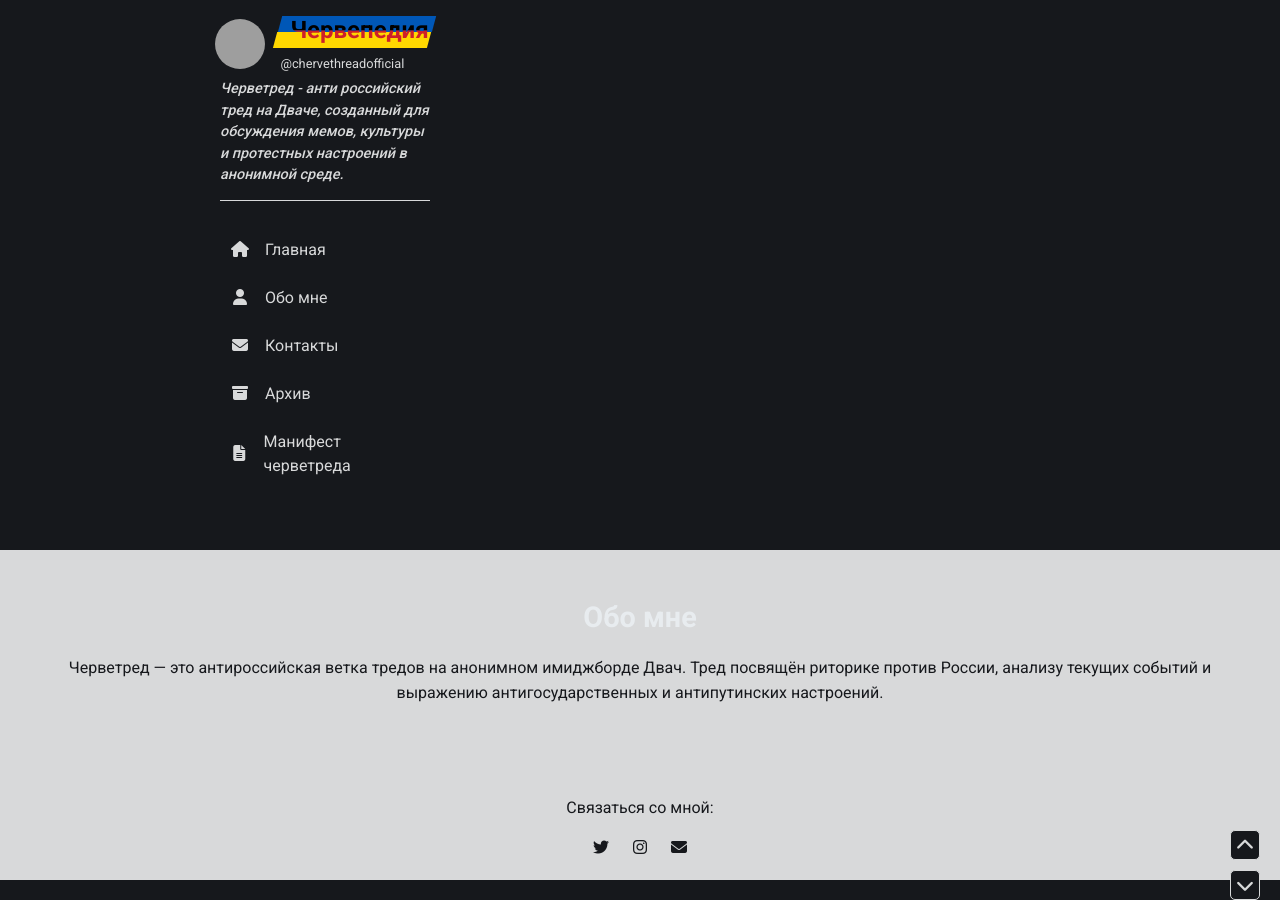
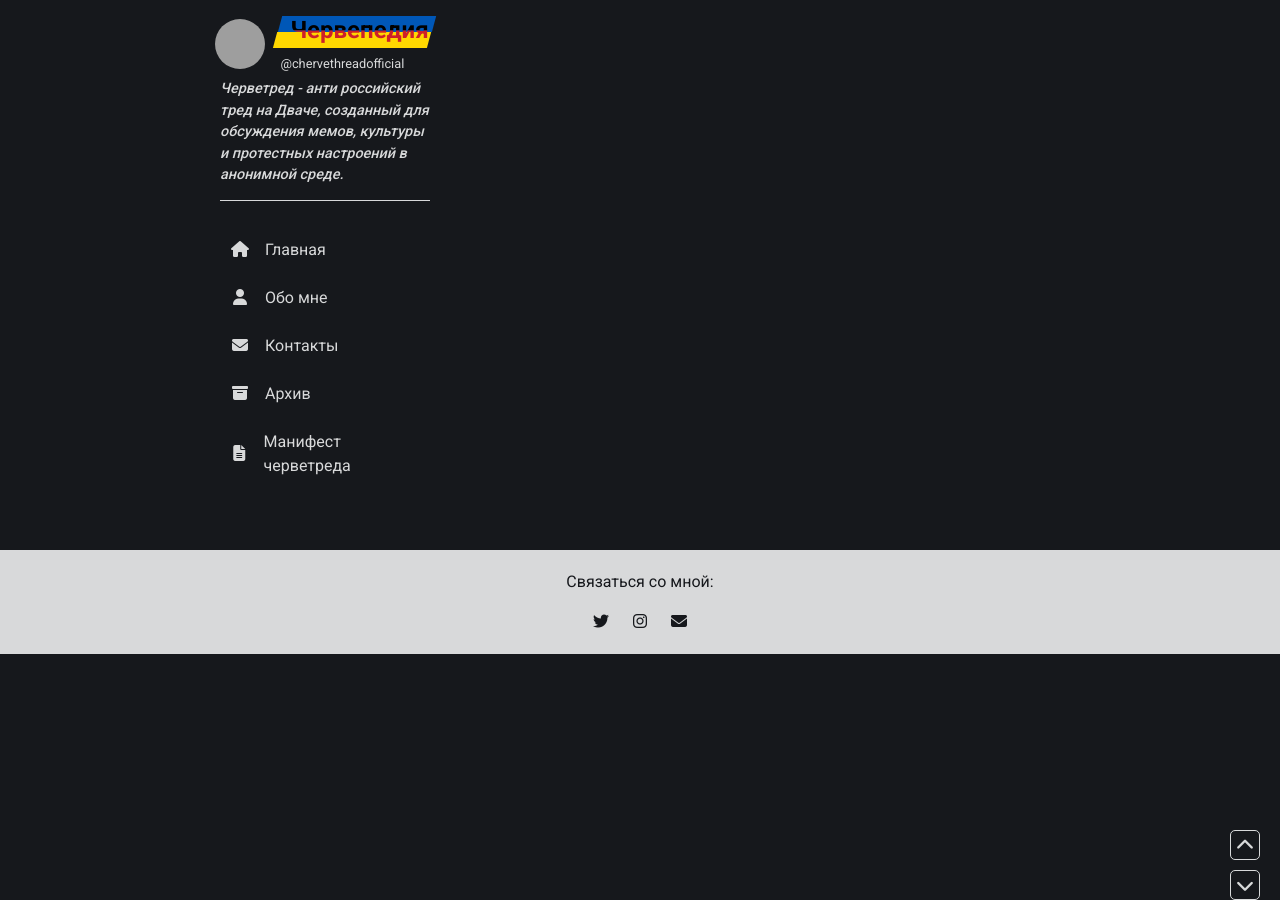
Before and after one commit to chervepediya/chervepediya.github.io, a Jekyll site: the page built from about.md, in a window 1280 px wide and 900 px high, scrolled down 390 px. Built offline with Jekyll 4.4.1, drawn with Linux system fonts in a browser that asks for light colours; nearby versions of some CDN libraries; after the commit the page ends 1064 px from its top, so only the background shows below that; grey boxes are pictures that could not be loaded.

Commit message:
Update footer.html

```diff
--- a/_includes/footer.html
+++ b/_includes/footer.html
@@ -1,8 +1,4 @@
 <footer id="footer">
-    <div class="about" id="about" data-aos="fade-up" data-aos-delay="600">
-        <h2>Обо мне</h2>
-        <p>Черветред — это антироссийская ветка тредов на анонимном имиджборде Двач. Тред посвящён риторике против России, анализу текущих событий и выражению антигосударственных и антипутинских настроений. </p>
-    </div>
     <p>Связаться со мной:</p>
     <a href="#"><i class="fab fa-twitter"></i></a>
     <a href="#"><i class="fab fa-instagram"></i></a>
```
